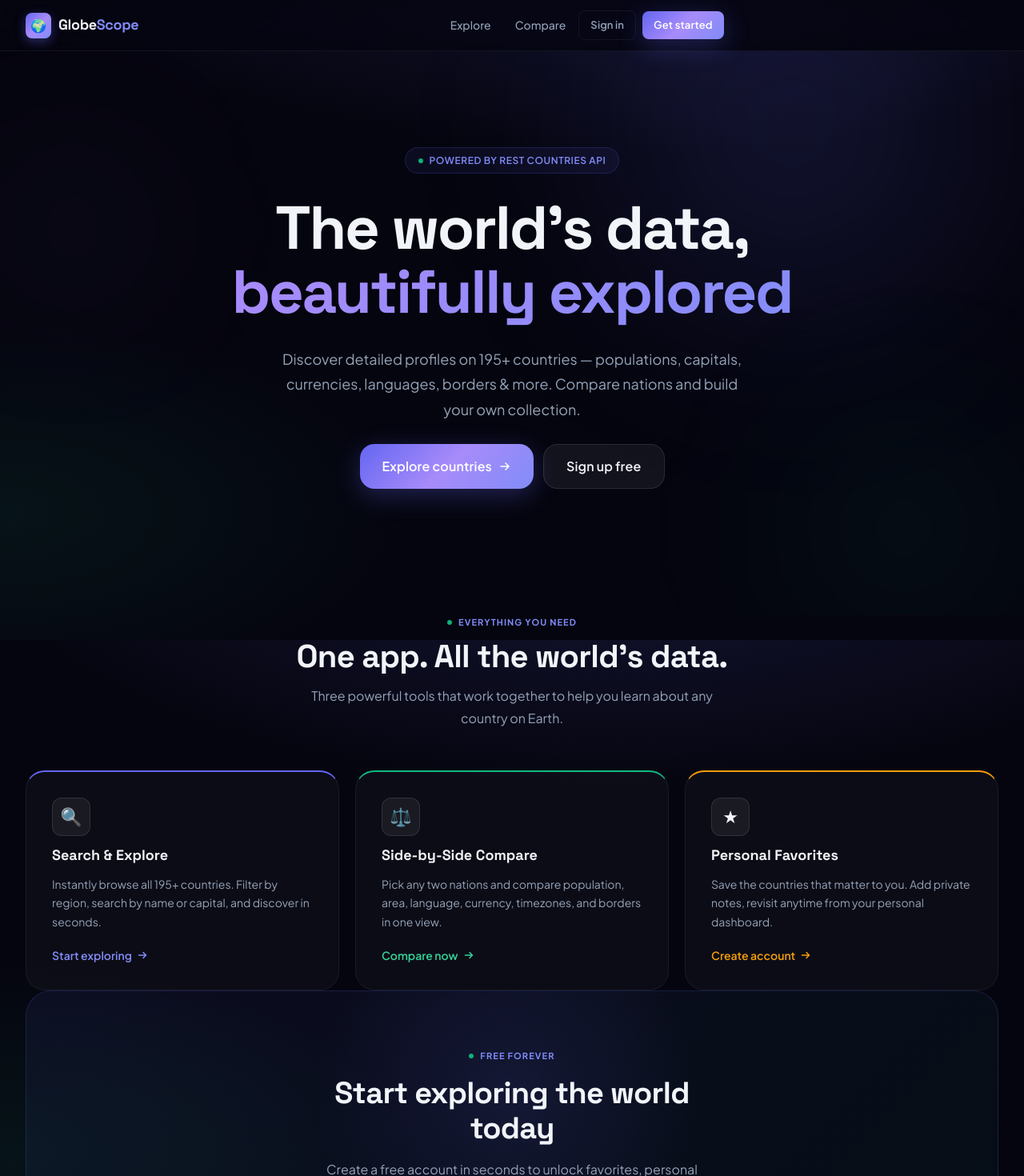
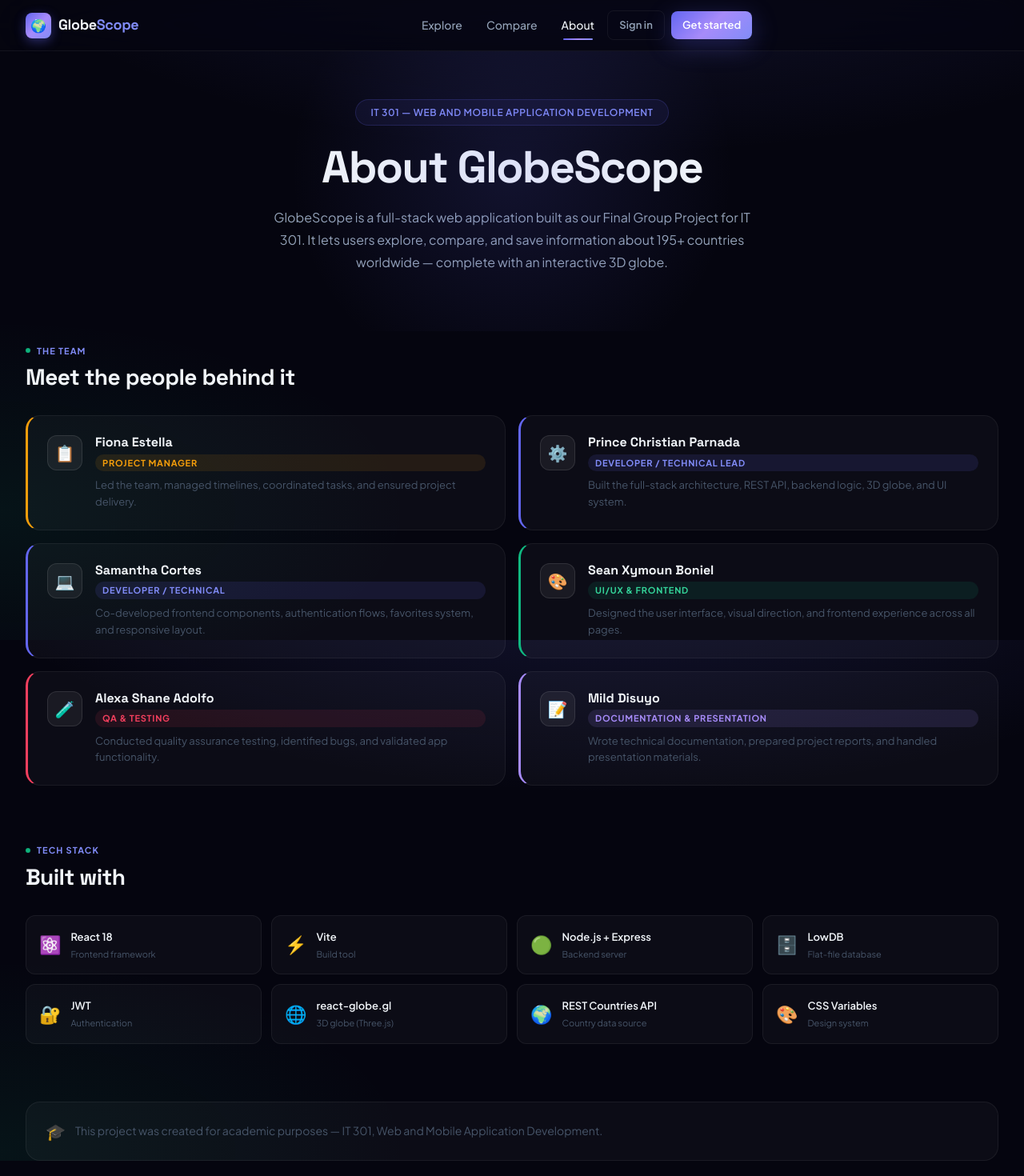
Before and after one commit to SamoneSamwhere/Country-Info-Web-App, a React (Vite) app in the folder client/: page /about in a window 1280 px wide. Before the commit this address led to /. Shown: the top 1470 px of the page at 80% size. Built offline with nearby package versions, Linux system fonts and the light colour scheme; no server answers.

Commit message:
Add About page with team credits and tech stack

```diff
--- a/client/src/App.jsx
+++ b/client/src/App.jsx
@@ -9,6 +9,7 @@ import ComparePage from './pages/ComparePage';
 import FavoritesPage from './pages/FavoritesPage';
 import LoginPage from './pages/LoginPage';
 import RegisterPage from './pages/RegisterPage';
+import AboutPage from './pages/AboutPage';
 
 function ProtectedRoute({ children }) {
   const { user, loading } = useAuth();
@@ -27,6 +28,7 @@ function AppRoutes() {
         <Route path="/compare" element={<ComparePage />} />
         <Route path="/login" element={<LoginPage />} />
         <Route path="/register" element={<RegisterPage />} />
+        <Route path="/about" element={<AboutPage />} />
         <Route path="/favorites" element={
           <ProtectedRoute><FavoritesPage /></ProtectedRoute>
         } />
--- a/client/src/components/Navbar.jsx
+++ b/client/src/components/Navbar.jsx
@@ -7,6 +7,7 @@ const NAV_LINKS = [
   { to: '/explore',  label: 'Explore' },
   { to: '/compare',  label: 'Compare' },
   { to: '/favorites',label: 'Favorites', authOnly: true },
+  { to: '/about',    label: 'About' },
 ];
 
 export default function Navbar() {
--- /dev/null
+++ b/client/src/pages/AboutPage.css
@@ -0,0 +1,149 @@
+.about-page { padding: 48px 0 100px; }
+
+/* Hero */
+.about-hero {
+  position: relative;
+  text-align: center;
+  padding: 60px 24px 72px;
+  margin-bottom: 16px;
+  overflow: hidden;
+}
+.about-hero-glow {
+  position: absolute;
+  top: -150px; left: 50%; transform: translateX(-50%);
+  width: 600px; height: 600px;
+  background: radial-gradient(circle, rgba(99,102,241,0.14) 0%, transparent 65%);
+  pointer-events: none;
+}
+.about-course-badge {
+  display: inline-block;
+  padding: 6px 18px;
+  border-radius: var(--r-full);
+  background: rgba(99,102,241,0.08);
+  border: 1px solid rgba(99,102,241,0.20);
+  font-size: 12px;
+  font-weight: 600;
+  letter-spacing: 0.05em;
+  color: var(--indigo-light);
+  margin-bottom: 20px;
+  text-transform: uppercase;
+}
+.about-title {
+  font-size: clamp(32px, 6vw, 56px);
+  font-weight: 700;
+  letter-spacing: -0.03em;
+  margin-bottom: 16px;
+}
+.about-desc {
+  font-size: 16px;
+  color: var(--txt-2);
+  max-width: 600px;
+  margin: 0 auto;
+  line-height: 1.75;
+}
+
+/* Section */
+.about-section { margin-bottom: 72px; }
+.about-section-head {
+  display: flex; flex-direction: column; align-items: flex-start;
+  gap: 8px; margin-bottom: 32px;
+}
+.about-section-title {
+  font-size: 28px; font-weight: 700; letter-spacing: -0.02em;
+}
+
+/* Team grid */
+.about-team-grid {
+  display: grid;
+  grid-template-columns: repeat(2, 1fr);
+  gap: 16px;
+}
+
+.about-member {
+  display: flex;
+  align-items: flex-start;
+  gap: 16px;
+  padding: 24px;
+  border-radius: var(--r-lg);
+  background: var(--surface-1);
+  border: 1px solid var(--border);
+  transition: all var(--t-slow) var(--ease);
+}
+.about-member:hover { border-color: var(--border-2); transform: translateY(-3px); box-shadow: var(--shadow-md); }
+
+/* Color accents */
+.about-member-indigo { border-left: 3px solid var(--indigo); }
+.about-member-emerald{ border-left: 3px solid var(--emerald); }
+.about-member-amber  { border-left: 3px solid var(--amber); }
+.about-member-rose   { border-left: 3px solid var(--rose); }
+.about-member-purple { border-left: 3px solid #a78bfa; }
+
+.about-member-icon {
+  width: 44px; height: 44px;
+  border-radius: var(--r-md);
+  background: var(--surface-2);
+  border: 1px solid var(--border-2);
+  display: flex; align-items: center; justify-content: center;
+  font-size: 20px;
+  flex-shrink: 0;
+}
+
+.about-member-info { display: flex; flex-direction: column; gap: 5px; }
+.about-member-name {
+  font-size: 16px; font-weight: 700; color: var(--txt-1);
+  font-family: var(--font-display);
+}
+.about-member-role {
+  display: inline-block;
+  font-size: 11px; font-weight: 700;
+  text-transform: uppercase; letter-spacing: 0.07em;
+  padding: 2px 9px; border-radius: var(--r-full);
+}
+.about-role-indigo  { background: rgba(99,102,241,0.12); color: var(--indigo-light); }
+.about-role-emerald { background: rgba(16,185,129,0.10); color: var(--emerald-light); }
+.about-role-amber   { background: rgba(245,158,11,0.10); color: var(--amber); }
+.about-role-rose    { background: rgba(244,63,94,0.10);  color: var(--rose); }
+.about-role-purple  { background: rgba(167,139,250,0.12); color: #a78bfa; }
+
+.about-member-desc {
+  font-size: 13px; color: var(--txt-3); line-height: 1.6; margin-top: 2px;
+}
+
+/* Tech grid */
+.about-tech-grid {
+  display: grid;
+  grid-template-columns: repeat(4, 1fr);
+  gap: 12px;
+}
+.about-tech-card {
+  display: flex;
+  align-items: center;
+  gap: 12px;
+  padding: 16px;
+  border-radius: var(--r-md);
+  background: var(--surface-1);
+  border: 1px solid var(--border);
+  transition: all var(--t-base) var(--ease);
+}
+.about-tech-card:hover { background: var(--surface-2); border-color: var(--border-2); }
+.about-tech-icon { font-size: 22px; flex-shrink: 0; }
+.about-tech-name { font-size: 13px; font-weight: 600; color: var(--txt-1); }
+.about-tech-desc { font-size: 11px; color: var(--txt-3); margin-top: 2px; }
+
+/* Footer note */
+.about-footer-note {
+  display: flex;
+  align-items: center;
+  gap: 12px;
+  padding: 20px 24px;
+  border-radius: var(--r-lg);
+  background: var(--surface-1);
+  border: 1px solid var(--border);
+  font-size: 14px;
+  color: var(--txt-3);
+}
+.about-footer-note span { font-size: 20px; }
+
+@media (max-width: 900px) { .about-tech-grid  { grid-template-columns: repeat(2, 1fr); } }
+@media (max-width: 700px) { .about-team-grid  { grid-template-columns: 1fr; } }
+@media (max-width: 480px) { .about-tech-grid  { grid-template-columns: 1fr; } }
--- /dev/null
+++ b/client/src/pages/AboutPage.jsx
@@ -0,0 +1,122 @@
+import './AboutPage.css';
+
+const TEAM = [
+  {
+    name: 'Fiona Estella',
+    role: 'Project Manager',
+    icon: '📋',
+    desc: 'Led the team, managed timelines, coordinated tasks, and ensured project delivery.',
+    color: 'amber',
+  },
+  {
+    name: 'Prince Christian Parnada',
+    role: 'Developer / Technical Lead',
+    icon: '⚙️',
+    desc: 'Built the full-stack architecture, REST API, backend logic, 3D globe, and UI system.',
+    color: 'indigo',
+  },
+  {
+    name: 'Samantha Cortes',
+    role: 'Developer / Technical',
+    icon: '💻',
+    desc: 'Co-developed frontend components, authentication flows, favorites system, and responsive layout.',
+    color: 'indigo',
+  },
+  {
+    name: 'Sean Xymoun Boniel',
+    role: 'UI/UX & Frontend',
+    icon: '🎨',
+    desc: 'Designed the user interface, visual direction, and frontend experience across all pages.',
+    color: 'emerald',
+  },
+  {
+    name: 'Alexa Shane Adolfo',
+    role: 'QA & Testing',
+    icon: '🧪',
+    desc: 'Conducted quality assurance testing, identified bugs, and validated app functionality.',
+    color: 'rose',
+  },
+  {
+    name: 'Mild Disuyo',
+    role: 'Documentation & Presentation',
+    icon: '📝',
+    desc: 'Wrote technical documentation, prepared project reports, and handled presentation materials.',
+    color: 'purple',
+  },
+];
+
+const TECH = [
+  { name: 'React 18',         icon: '⚛️',  desc: 'Frontend framework' },
+  { name: 'Vite',             icon: '⚡',  desc: 'Build tool' },
+  { name: 'Node.js + Express',icon: '🟢',  desc: 'Backend server' },
+  { name: 'LowDB',            icon: '🗄️',  desc: 'Flat-file database' },
+  { name: 'JWT',              icon: '🔐',  desc: 'Authentication' },
+  { name: 'react-globe.gl',   icon: '🌐',  desc: '3D globe (Three.js)' },
+  { name: 'REST Countries API',icon: '🌍', desc: 'Country data source' },
+  { name: 'CSS Variables',    icon: '🎨',  desc: 'Design system' },
+];
+
+export default function AboutPage() {
+  return (
+    <div className="about-page container">
+
+      {/* Hero */}
+      <div className="about-hero">
+        <div className="about-hero-glow" />
+        <div className="about-course-badge">IT 301 — Web and Mobile Application Development</div>
+        <h1 className="about-title">About GlobeScope</h1>
+        <p className="about-desc">
+          GlobeScope is a full-stack web application built as our Final Group Project for IT 301.
+          It lets users explore, compare, and save information about 195+ countries worldwide —
+          complete with an interactive 3D globe.
+        </p>
+      </div>
+
+      {/* Team */}
+      <section className="about-section">
+        <div className="about-section-head">
+          <p className="eyebrow"><span className="eyebrow-dot" />The Team</p>
+          <h2 className="about-section-title">Meet the people behind it</h2>
+        </div>
+        <div className="about-team-grid">
+          {TEAM.map((m, i) => (
+            <div key={m.name} className={`about-member about-member-${m.color} fade-up`} style={{ animationDelay: `${i * 0.07}s` }}>
+              <div className="about-member-icon">{m.icon}</div>
+              <div className="about-member-info">
+                <h3 className="about-member-name">{m.name}</h3>
+                <span className={`about-member-role about-role-${m.color}`}>{m.role}</span>
+                <p className="about-member-desc">{m.desc}</p>
+              </div>
+            </div>
+          ))}
+        </div>
+      </section>
+
+      {/* Tech stack */}
+      <section className="about-section">
+        <div className="about-section-head">
+          <p className="eyebrow"><span className="eyebrow-dot" />Tech Stack</p>
+          <h2 className="about-section-title">Built with</h2>
+        </div>
+        <div className="about-tech-grid">
+          {TECH.map(t => (
+            <div key={t.name} className="about-tech-card">
+              <span className="about-tech-icon">{t.icon}</span>
+              <div>
+                <p className="about-tech-name">{t.name}</p>
+                <p className="about-tech-desc">{t.desc}</p>
+              </div>
+            </div>
+          ))}
+        </div>
+      </section>
+
+      {/* Footer note */}
+      <div className="about-footer-note">
+        <span>🎓</span>
+        <p>This project was created for academic purposes — IT 301, Web and Mobile Application Development.</p>
+      </div>
+
+    </div>
+  );
+}
```
Also changed, not shown: 1 other file (tests, documents, lock files or other folders).
